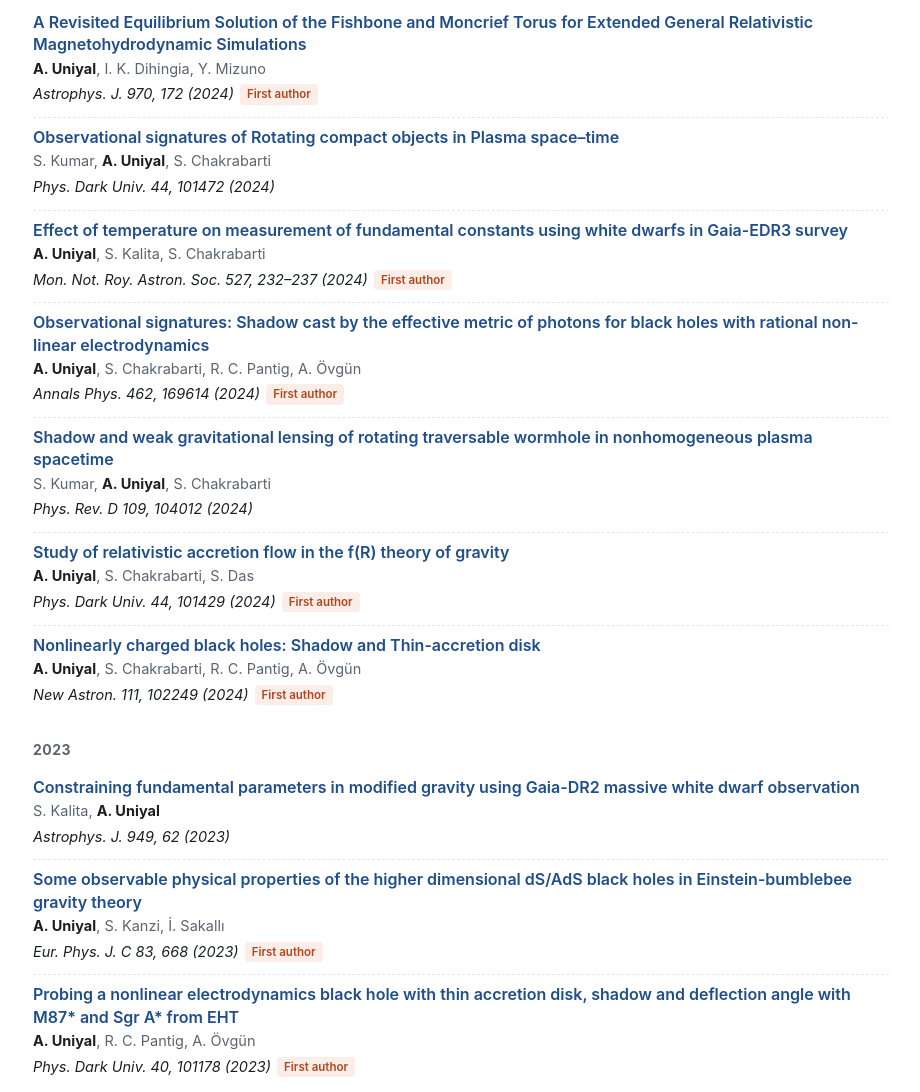
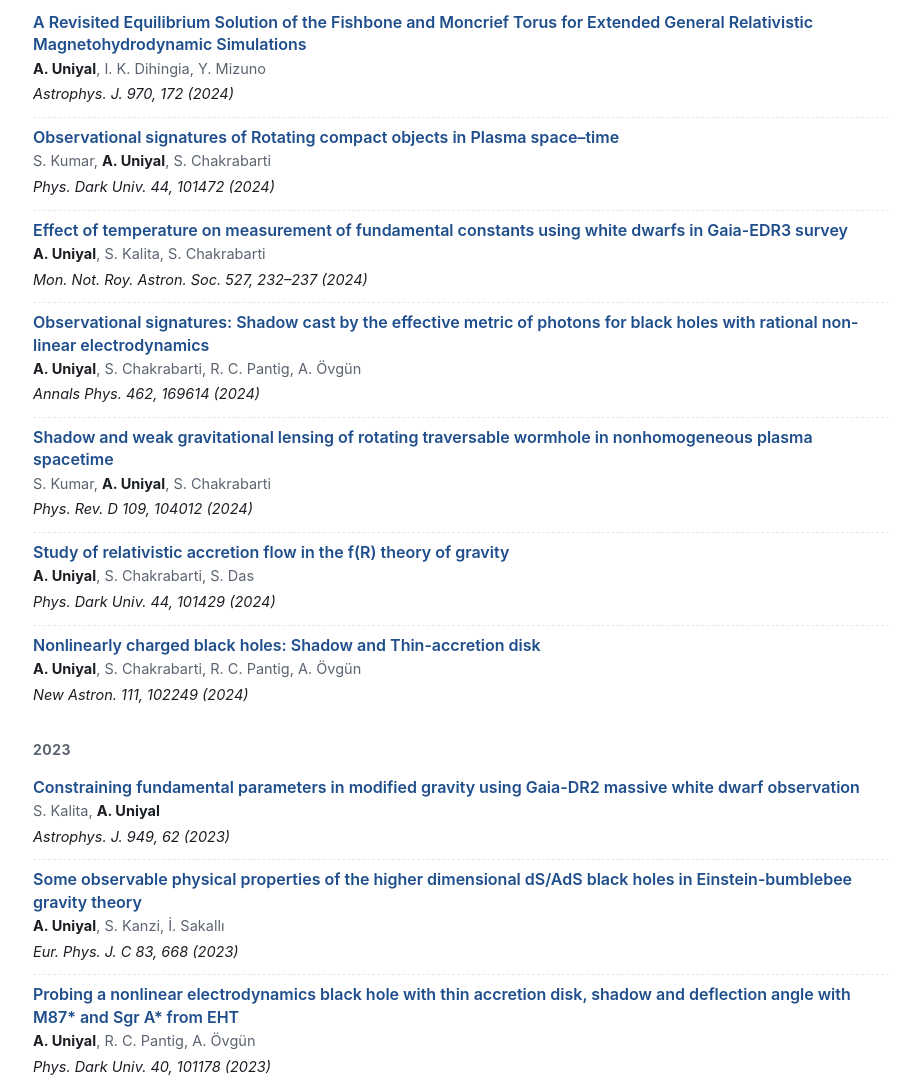
Before and after one commit to akhil-uniyal/akhil-uniyal.github.io, a plain HTML site: page index.html in a window 1280 px wide. Shown: the part 3609-4701 px from the top of the page, without its empty margins (179-1099 px from the left). Drawn offline with Linux system fonts and the light colour scheme.

Commit message:
Add files via upload

```diff
--- a/index.html
+++ b/index.html
@@ -188,7 +188,7 @@
       <li><a class="pt" href="https://arxiv.org/abs/2511.20756">High-Order Photon Rings around Kerr Naked Singularities</a>
         <span class="pa">H. Suzuki, Y. Mizuno, <b>A. Uniyal</b>, I. K. Dihingia, T. Nguyen, C. Chan</span><br><span class="pj">Astrophys. J. (accepted)</span></li>
       <li><a class="pt" href="https://doi.org/10.1038/s41550-025-02695-4">The future ability to test theories of gravity with black-hole shadows</a>
-        <span class="pa"><b>A. Uniyal</b>, I. K. Dihingia, Y. Mizuno, L. Rezzolla</span><br><span class="pj">Nature Astronomy 10, 165–172 (2026)</span><span class="tag">First author</span><span class="tag">Cover</span></li>
+        <span class="pa"><b>A. Uniyal</b>, I. K. Dihingia, Y. Mizuno, L. Rezzolla</span><br><span class="pj">Nature Astronomy 10, 165–172 (2026)</span><span class="tag">Cover</span></li>
       <li><a class="pt" href="https://doi.org/10.3847/1538-4357/ae27ca">The Fate of Transonic Shocks around Black Holes and their Future Astrophysical Implications</a>
         <span class="pa">I. K. Dihingia, <b>A. Uniyal</b>, Y. Mizuno</span><br><span class="pj">Astrophys. J. 997, 277 (2026)</span></li>
       <li><a class="pt" href="https://doi.org/10.3847/1538-4357/ae261b">Revealing Limitation in the Standard Cosmological Model: A Redshift-Dependent Hubble Constant from Fast Radio Bursts</a>
@@ -198,9 +198,9 @@
     <div class="year">2025</div>
     <ul class="pubs">
       <li><a class="pt" href="https://doi.org/10.3847/1538-4357/ae071a">GRMHD Study of Accretion onto Time-like Naked Singularities</a>
-        <span class="pa"><b>A. Uniyal</b>, I. K. Dihingia, Y. Mizuno, W. Kluźniak</span><br><span class="pj">Astrophys. J. 993, 97 (2025)</span><span class="tag">First author</span></li>
+        <span class="pa"><b>A. Uniyal</b>, I. K. Dihingia, Y. Mizuno, W. Kluźniak</span><br><span class="pj">Astrophys. J. 993, 97 (2025)</span></li>
       <li><a class="pt" href="https://academic.oup.com/mnras/article/542/4/3395/8251679">Refining fundamental constants with white dwarfs: machine learning informed constraints on fine-structure constant and proton-to-electron mass ratio</a>
-        <span class="pa"><b>A. Uniyal</b>, S. Kalita, Y. Mizuno, S. Chakrabarti, Y. Lu</span><br><span class="pj">Mon. Not. Roy. Astron. Soc. 542, 3395–3401 (2025)</span><span class="tag">First author</span></li>
+        <span class="pa"><b>A. Uniyal</b>, S. Kalita, Y. Mizuno, S. Chakrabarti, Y. Lu</span><br><span class="pj">Mon. Not. Roy. Astron. Soc. 542, 3395–3401 (2025)</span></li>
       <li><a class="pt" href="https://doi.org/10.3847/1538-4357/adf221">Imprints of Different Types of Low-angular-momentum Accretion Flow Solutions in General Relativistic Hydrodynamic Simulations</a>
         <span class="pa">I. K. Dihingia, <b>A. Uniyal</b>, Y. Mizuno</span><br><span class="pj">Astrophys. J. 990, 35 (2025)</span></li>
       <li><a class="pt" href="https://www.aanda.org/articles/aa/full_html/2025/02/aa52679-24/aa52679-24.html">Black hole accretion and radiation variability in GRMHD simulations with Rezzolla-Zhidenko spacetime</a>
@@ -212,19 +212,19 @@
     <div class="year">2024</div>
     <ul class="pubs">
       <li><a class="pt" href="https://doi.org/10.3847/1538-4357/ad5b5b">A Revisited Equilibrium Solution of the Fishbone and Moncrief Torus for Extended General Relativistic Magnetohydrodynamic Simulations</a>
-        <span class="pa"><b>A. Uniyal</b>, I. K. Dihingia, Y. Mizuno</span><br><span class="pj">Astrophys. J. 970, 172 (2024)</span><span class="tag">First author</span></li>
+        <span class="pa"><b>A. Uniyal</b>, I. K. Dihingia, Y. Mizuno</span><br><span class="pj">Astrophys. J. 970, 172 (2024)</span></li>
       <li><a class="pt" href="https://doi.org/10.1016/j.dark.2024.101472">Observational signatures of Rotating compact objects in Plasma space–time</a>
         <span class="pa">S. Kumar, <b>A. Uniyal</b>, S. Chakrabarti</span><br><span class="pj">Phys. Dark Univ. 44, 101472 (2024)</span></li>
       <li><a class="pt" href="https://doi.org/10.1093/mnras/stad3123">Effect of temperature on measurement of fundamental constants using white dwarfs in Gaia-EDR3 survey</a>
-        <span class="pa"><b>A. Uniyal</b>, S. Kalita, S. Chakrabarti</span><br><span class="pj">Mon. Not. Roy. Astron. Soc. 527, 232–237 (2024)</span><span class="tag">First author</span></li>
+        <span class="pa"><b>A. Uniyal</b>, S. Kalita, S. Chakrabarti</span><br><span class="pj">Mon. Not. Roy. Astron. Soc. 527, 232–237 (2024)</span></li>
       <li><a class="pt" href="https://doi.org/10.1016/j.aop.2024.169614">Observational signatures: Shadow cast by the effective metric of photons for black holes with rational non-linear electrodynamics</a>
-        <span class="pa"><b>A. Uniyal</b>, S. Chakrabarti, R. C. Pantig, A. Övgün</span><br><span class="pj">Annals Phys. 462, 169614 (2024)</span><span class="tag">First author</span></li>
+        <span class="pa"><b>A. Uniyal</b>, S. Chakrabarti, R. C. Pantig, A. Övgün</span><br><span class="pj">Annals Phys. 462, 169614 (2024)</span></li>
       <li><a class="pt" href="https://doi.org/10.1103/PhysRevD.109.104012">Shadow and weak gravitational lensing of rotating traversable wormhole in nonhomogeneous plasma spacetime</a>
         <span class="pa">S. Kumar, <b>A. Uniyal</b>, S. Chakrabarti</span><br><span class="pj">Phys. Rev. D 109, 104012 (2024)</span></li>
       <li><a class="pt" href="https://doi.org/10.1016/j.dark.2024.101429">Study of relativistic accretion flow in the f(R) theory of gravity</a>
-        <span class="pa"><b>A. Uniyal</b>, S. Chakrabarti, S. Das</span><br><span class="pj">Phys. Dark Univ. 44, 101429 (2024)</span><span class="tag">First author</span></li>
+        <span class="pa"><b>A. Uniyal</b>, S. Chakrabarti, S. Das</span><br><span class="pj">Phys. Dark Univ. 44, 101429 (2024)</span></li>
       <li><a class="pt" href="https://doi.org/10.1016/j.newast.2024.102249">Nonlinearly charged black holes: Shadow and Thin-accretion disk</a>
-        <span class="pa"><b>A. Uniyal</b>, S. Chakrabarti, R. C. Pantig, A. Övgün</span><br><span class="pj">New Astron. 111, 102249 (2024)</span><span class="tag">First author</span></li>
+        <span class="pa"><b>A. Uniyal</b>, S. Chakrabarti, R. C. Pantig, A. Övgün</span><br><span class="pj">New Astron. 111, 102249 (2024)</span></li>
     </ul>
 
     <div class="year">2023</div>
@@ -232,9 +232,9 @@
       <li><a class="pt" href="https://doi.org/10.3847/1538-4357/accf1c">Constraining fundamental parameters in modified gravity using Gaia-DR2 massive white dwarf observation</a>
         <span class="pa">S. Kalita, <b>A. Uniyal</b></span><br><span class="pj">Astrophys. J. 949, 62 (2023)</span></li>
       <li><a class="pt" href="https://doi.org/10.1140/epjc/s10052-023-11846-8">Some observable physical properties of the higher dimensional dS/AdS black holes in Einstein-bumblebee gravity theory</a>
-        <span class="pa"><b>A. Uniyal</b>, S. Kanzi, İ. Sakallı</span><br><span class="pj">Eur. Phys. J. C 83, 668 (2023)</span><span class="tag">First author</span></li>
+        <span class="pa"><b>A. Uniyal</b>, S. Kanzi, İ. Sakallı</span><br><span class="pj">Eur. Phys. J. C 83, 668 (2023)</span></li>
       <li><a class="pt" href="https://doi.org/10.1016/j.dark.2023.101178">Probing a nonlinear electrodynamics black hole with thin accretion disk, shadow and deflection angle with M87* and Sgr A* from EHT</a>
-        <span class="pa"><b>A. Uniyal</b>, R. C. Pantig, A. Övgün</span><br><span class="pj">Phys. Dark Univ. 40, 101178 (2023)</span><span class="tag">First author</span></li>
+        <span class="pa"><b>A. Uniyal</b>, R. C. Pantig, A. Övgün</span><br><span class="pj">Phys. Dark Univ. 40, 101178 (2023)</span></li>
     </ul>
   </section>
 
```
